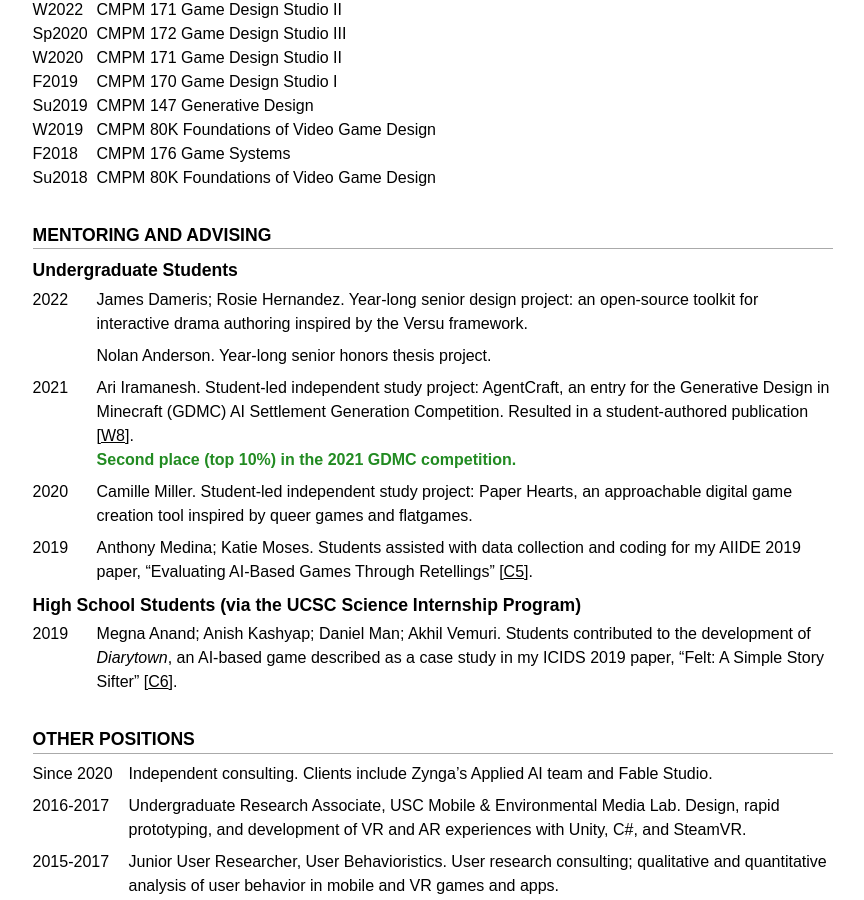
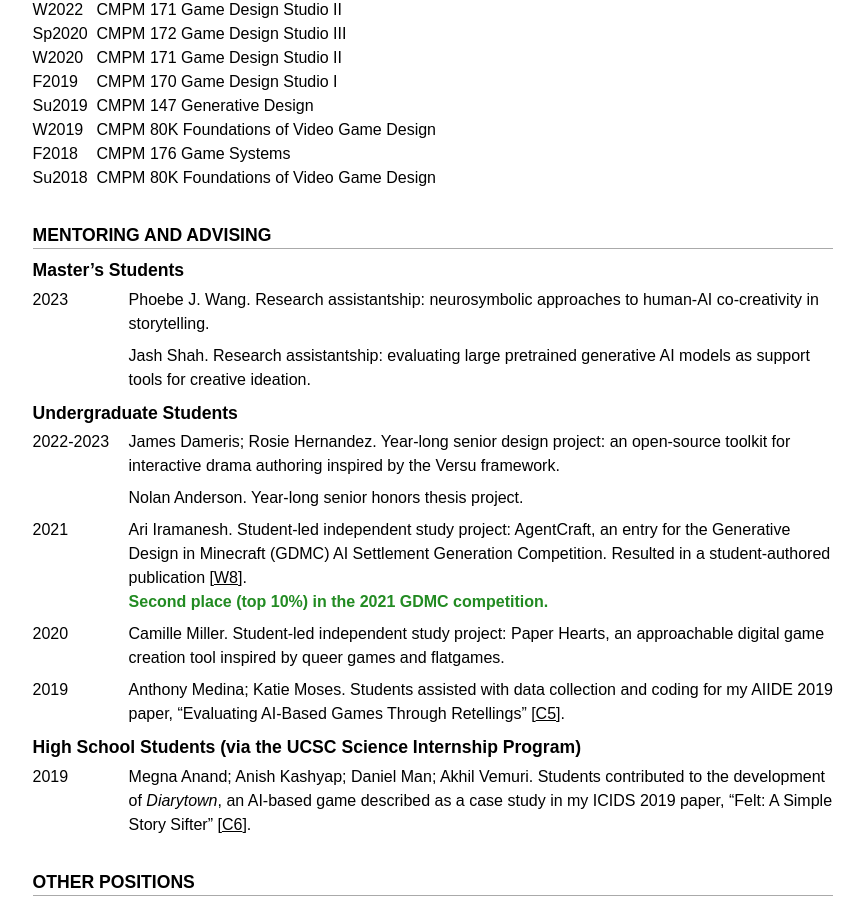
Before and after one commit to mkremins/mkremins.github.io, a Jekyll site: the page built from cv/index.html, in a window 1280 px wide and 900 px high, scrolled down 7918 px. Shown: the whole window, without its empty margins (207-1071 px from the left). Built offline with Jekyll 4.4.1, drawn with Linux system fonts in a browser that asks for light colours; some web fonts are replaced.

Commit message:
Add Phoebe and Jash as advisees

```diff
--- a/cv/index.html
+++ b/cv/index.html
@@ -340,16 +340,25 @@ layout: null
       </div>
       -->
     </section>
-    <section id="mentoring">
+    <section id="mentoring" class="wide-left-column">
       <h2>Mentoring and Advising</h2>
       <!--<h3>Master’s Students</h3>
       <div class="dated-entry">
         <div class="dated-date">2020-2021</div>
         <div class="dated-content">Kevin Wong. Games and Playable Media MS capstone project: <em>Dear Future</em>, a digital game about photography set in a fully procedurally generated world.</div>
       </div>-->
+      <h3>Master’s Students</h3>
+      <div class="dated-entry">
+        <div class="dated-date">2023</div>
+        <div class="dated-content">Phoebe J. Wang. Research assistantship: neurosymbolic approaches to human-AI co-creativity in storytelling.</div>
+      </div>
+      <div class="dated-entry">
+        <div class="dated-date"></div>
+        <div class="dated-content">Jash Shah. Research assistantship: evaluating large pretrained generative AI models as support tools for creative ideation.</div>
+      </div>
       <h3>Undergraduate Students</h3>
       <div class="dated-entry">
-        <div class="dated-date">2022</div>
+        <div class="dated-date">2022-2023</div>
         <div class="dated-content">James Dameris; Rosie Hernandez. Year-long senior design project: an open-source toolkit for interactive drama authoring inspired by the Versu framework.</div>
       </div>
       <div class="dated-entry">
```
